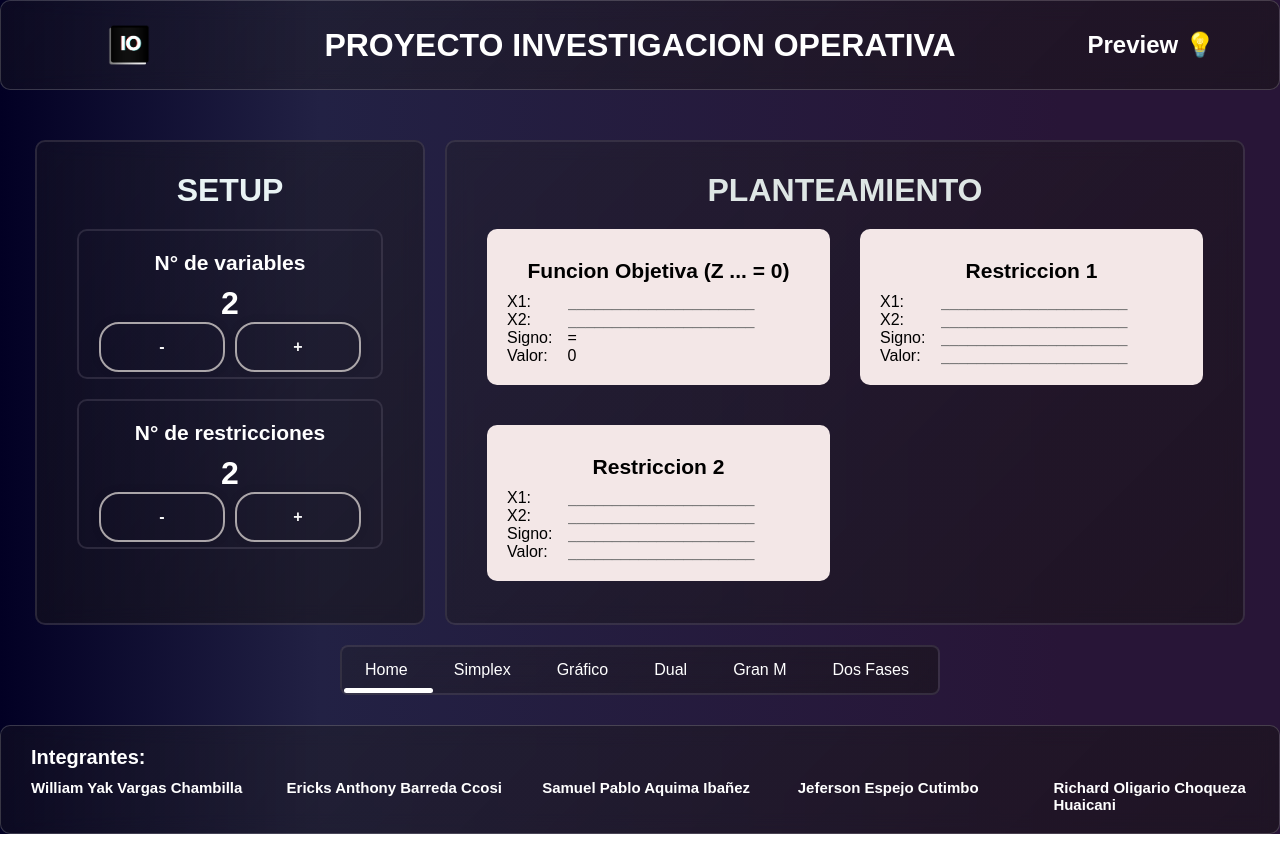
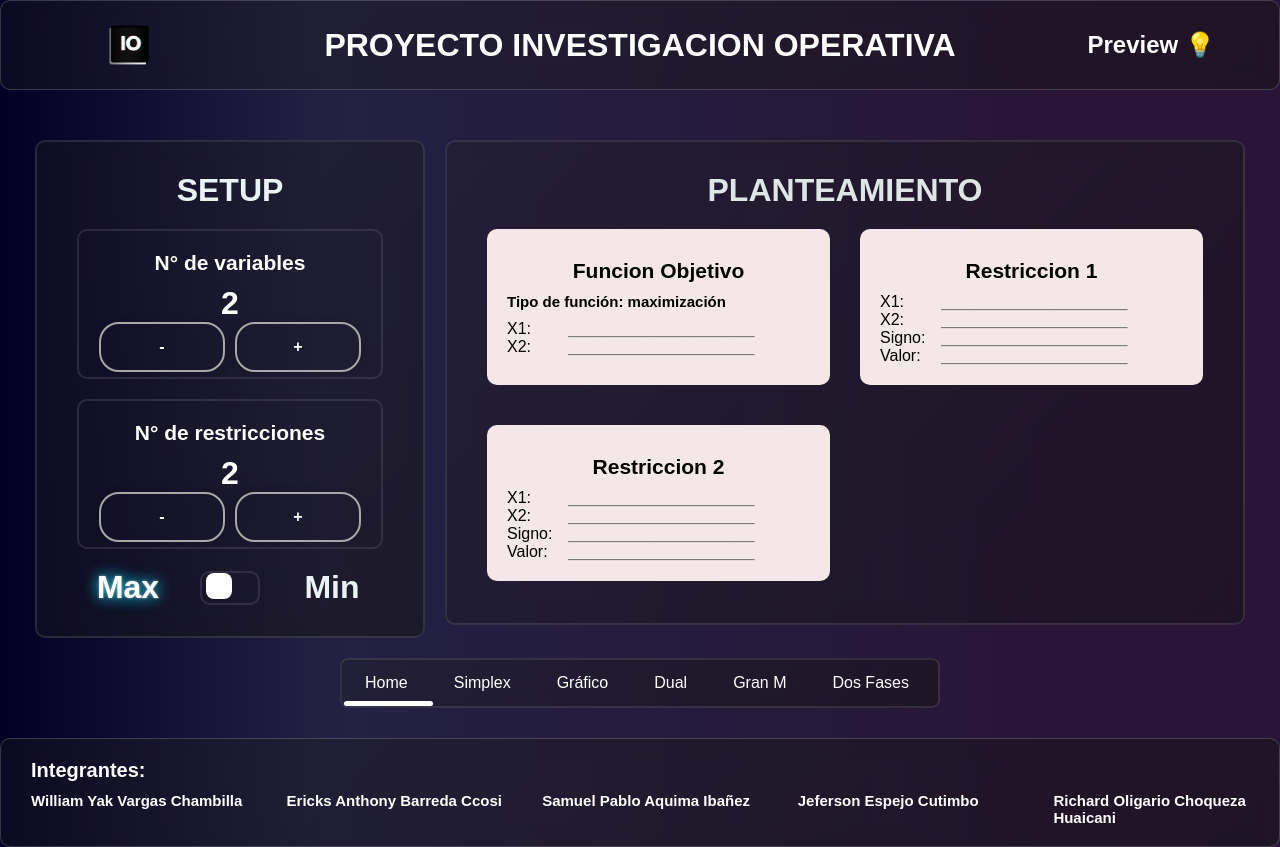
Before and after one commit to NexusOnePlus/react_app, a React (Vite) app: page / in a window 1280 px wide. Built offline with nearby package versions, Linux system fonts and the light colour scheme; a web font is replaced by a local one.

Commit message:
Bugs y feature max-min

```diff
--- a/public/components/context/context.jsx
+++ b/public/components/context/context.jsx
@@ -4,9 +4,10 @@ export const MatrixContext = createContext();
 
 export const MatrixProvider = ({children}) => {
   const [matrix, setMatrix] = useState([]);
+  const [min, setMin] = useState(false);
 
   return (
-    <MatrixContext.Provider value={{ matrix, setMatrix }}>
+    <MatrixContext.Provider value={{ matrix, setMatrix , min, setMin}}>
       {children}
     </MatrixContext.Provider>
   );
--- a/public/components/simplex/simplex.css
+++ b/public/components/simplex/simplex.css
@@ -28,7 +28,7 @@
 
 .matrices {
     display: grid;
-    grid-template-columns:  1fr 1fr 1fr;
+    grid-template-columns:  1fr 1fr  1fr;
     grid-column-gap: 30px;
 }
 .pasos {
--- a/public/components/simplex/simplex.jsx
+++ b/public/components/simplex/simplex.jsx
@@ -4,7 +4,7 @@ import './simplex.css';
 
 const Tablitas = ({ matrix }) => {
   const formatNumber = (num) => {
-    let signos = ['<=','<','>','>=','=']
+    let signos = ['<=', '<', '>', '>=', '=']
     if (signos.includes(num)) { return num }
     const number = parseFloat(num);
     if (Number.isInteger(number)) {
@@ -20,7 +20,7 @@ const Tablitas = ({ matrix }) => {
       {matrix.map((row, rowIndex) => (
         <div className='matrix-table' key={rowIndex}>
           {row.map((cell, cellIndex) => (
-            <span className="cell" key={cellIndex}>{ formatNumber(cell) } </span>
+            <span className="cell" key={cellIndex}>{ cellIndex == 0 || rowIndex == 0 ? cell : formatNumber(cell)} </span>
           ))}
         </div>
       ))}
@@ -28,28 +28,111 @@ const Tablitas = ({ matrix }) => {
   );
 };
 
-const operaciones = (nuevo, signos, matrix) => {
+const signal = (signos, min) => {
+  // console.log(signos)
+  if (min) {
+    return false;
+  }
+  let falso = false;
+    signos.forEach(
+      (signo, index) => {
+        if (signo === '<=' && index != 0) {
+          falso = true;
+        } else {
+          falso = false;
+        }
+      }
+    );
+
+  return falso;
+}
+
+const tipo = (nuevo) => {
+  //formateo de matriz
+  let nuevoConIdentidad;
+  // if (min) {
+  //   let holguras = nuevo.length;
+  //   let identidad = Array.from({ length: holguras }, (_, i) =>
+  //     Array.from({ length: holguras - 1 }, (_, j) => i === 0 ? 0 : (i - 1 === j ? 1 : 0))
+  //   );
+  //   nuevoConIdentidad = nuevo.map((fila, i) => {
+  //     let colita = fila[fila.length - 1];
+  //     let nuevafila = fila.slice(0, -1);
+  //     nuevafila = nuevafila.concat(identidad[i]);
+  //     nuevafila.push(colita)
+  //     return nuevafila;
+  //   });
+  //   nuevoConIdentidad = nuevoConIdentidad.forEach(
+  //     (value, index) => {
+  //       if (index > 0) {
+  //         value.forEach(
+  //           (valor, i) => {
+  //             valor = -valor
+  //           }
+  //         )
+  //       }
+  //     }
+  //   )
+
+  // } else {
+    let holguras = nuevo.length;
+    let identidad = Array.from({ length: holguras }, (_, i) =>
+      Array.from({ length: holguras - 1 }, (_, j) => i === 0 ? 0 : (i - 1 === j ? 1 : 0))
+    );
+    nuevoConIdentidad = nuevo.map((fila, i) => {
+      let colita = fila[fila.length - 1];
+      let nuevafila = fila.slice(0, -1);
+      nuevafila = nuevafila.concat(identidad[i]);
+      nuevafila.push(colita)
+      return nuevafila;
+    });
+    nuevoConIdentidad[0] = nuevoConIdentidad[0].map(valor => -valor);
+
+    // console.log(nuevoConIdentidad);
+  // }
+
+  return nuevoConIdentidad;
+}
+
+const fomateo = (nuevoConIdentidad) => {
+  let variables = nuevoConIdentidad[0].length - nuevoConIdentidad.length;
+  let a = 1,b = 1, c =1;
+  let barra = Array.from({length:nuevoConIdentidad[0].length + 1}, (i,j) => {
+      return j < variables ? `X${a++}` : (j == nuevoConIdentidad[0].length-1 ? '=' : ( j == nuevoConIdentidad[0].length ? 'R' : `S${b++}`));
+  })
+  barra.unshift(' ')
+  let lado = Array.from({length:variables}, (i,j) => {return j == 0? "Z" : `S${c++}`})
+  // let temp = structuredClone(nuevoConIdentidad);
+  // console.log("variables",variables, nuevoConIdentidad[0].length)
+  // console.log(lado)
+  // console.log(barra);
+
+  let temp = structuredClone(nuevoConIdentidad)
+  temp = temp.map((fila, i) => {
+    let colita = fila[fila.length - 1];
+        let nuevafila = fila.slice(0, -1);
+      nuevafila = nuevafila.concat('=');
+      nuevafila.push(colita)
+      nuevafila.unshift(lado[i])
+      return nuevafila;
+  })
+  temp.unshift(barra)
+  // console.log("temp",temp)
+  return temp
+}
+const operaciones = (nuevo, signos, matrix, min) => {
   const pasos = [];
-  let holguras = nuevo.length;
   nuevo = nuevo.map((fila, index) => {
     if (index === 0) {
       return fila;
     }
-      return fila.map((e) => (e >= 0 ? e : Math.abs(e)));
+    return fila.map((e) => (e >= 0 ? e : Math.abs(e)));
   });
-  // let identidad = Array.from({ length: holguras }, () => Array.from({ length: holguras }, () => 0));
-  let identidad = Array.from({ length: holguras }, (_, i) =>
-    Array.from({ length: holguras - 1 }, (_, j) => i === 0 ? 0 : (i - 1 === j ? 1 : 0))
-  );
-  let nuevoConIdentidad = nuevo.map((fila, i) => {
-    let colita = fila[fila.length - 1];
-    let nuevafila = fila.slice(0, -1);
-    nuevafila = nuevafila.concat(identidad[i]);
-    nuevafila.push(colita)
-    return nuevafila;
-  });
+
+  // pasos.push(structuredClone(nuevo))
+  let nuevoConIdentidad = tipo(nuevo)
+  pasos.push(structuredClone(fomateo(nuevoConIdentidad)));
   let negativos = true;
-  pasos.push(structuredClone(nuevoConIdentidad));
 
   while (negativos) {
     let pivote, pivot;
@@ -66,7 +149,7 @@ const operaciones = (nuevo, signos, matrix) => {
       //eligiendo fila pivote
       for (let i = 1, j = pivote, valor = Infinity; i < nuevoConIdentidad.length; i++) {
         if ((nuevoConIdentidad[i][nuevoConIdentidad[i].length - 1] / nuevoConIdentidad[i][j]) < valor && nuevoConIdentidad[i][j] > 0) {
-          valor = (nuevoConIdentidad[i][nuevoConIdentidad[i].length - 1]/nuevoConIdentidad[i][j]);
+          valor = (nuevoConIdentidad[i][nuevoConIdentidad[i].length - 1] / nuevoConIdentidad[i][j]);
           valor = parseFloat(valor.toFixed(2));
           pivot = i;
         }
@@ -74,13 +157,13 @@ const operaciones = (nuevo, signos, matrix) => {
       if (pivot != undefined) {
         let realpivot = [...nuevoConIdentidad[pivot]];
         // reduciendo a 1 la fila pivot
-        if(realpivot[pivote] != 1){
-        for (let i = 0; i < nuevoConIdentidad[pivot].length; i++) {
-          nuevoConIdentidad[pivot][i] = (nuevoConIdentidad[pivot][i] / realpivot[pivote]);
-          nuevoConIdentidad[pivot][i] = parseFloat(nuevoConIdentidad[pivot][i].toFixed(2));
+        if (realpivot[pivote] != 1) {
+          for (let i = 0; i < nuevoConIdentidad[pivot].length; i++) {
+            nuevoConIdentidad[pivot][i] = (nuevoConIdentidad[pivot][i] / realpivot[pivote]);
+            nuevoConIdentidad[pivot][i] = parseFloat(nuevoConIdentidad[pivot][i].toFixed(2));
+          }
         }
-        }
-        pasos.push(structuredClone(nuevoConIdentidad));
+        pasos.push(structuredClone(fomateo(nuevoConIdentidad)));
 
         // restaurando cambios a la copia de fila pivot
         realpivot = [...nuevoConIdentidad[pivot]];
@@ -89,7 +172,7 @@ const operaciones = (nuevo, signos, matrix) => {
         for (let i = 0; i < nuevoConIdentidad[0].length; i++) {
           nuevoConIdentidad[0][i] = nuevoConIdentidad[0][i] + (realpivot[i] * (sumaresta));
         }
-        pasos.push(structuredClone(nuevoConIdentidad));
+        pasos.push(structuredClone(fomateo(nuevoConIdentidad)));
         // limpiando la columna pivote
         for (let i = 1; i < nuevoConIdentidad.length; i++) {
           let a = nuevoConIdentidad[i][pivote];
@@ -99,14 +182,14 @@ const operaciones = (nuevo, signos, matrix) => {
             }
           }
         }
-        pasos.push(structuredClone(nuevoConIdentidad));
-      }else {
+        pasos.push(structuredClone(fomateo(nuevoConIdentidad)));
+      } else {
         negativos = false
       }
     }
   }
 
-  pasos.push(matrix);
+  // pasos.push(matrix);
   return pasos;
 };
 
@@ -115,7 +198,8 @@ const Proceso = () => {
   const [nuevo, setNuevo] = useState([]);
   const [matrices, setMatrices] = useState([]);
   const [signos, setSignos] = useState([]);
-
+  const { min } = useContext(MatrixContext);
+  const [senal, setSenal] = useState(false);
   const modifyMatrix = (matrix) => {
     const newMatrix = [];
     const newSignos = [];
@@ -141,15 +225,19 @@ const Proceso = () => {
 
   useEffect(() => {
     if (nuevo.length > 0 && signos.length > 0) {
-      setMatrices(operaciones(nuevo, signos, matrix));
+      setMatrices(operaciones(nuevo, signos, matrix, min));
+      console.log(min)
+      setSenal(signal(signos,min))
     }
-  }, [nuevo, signos, matrix]);
+  }, [nuevo, signos, matrix, min]);
 
   return (
     <div className="proceso">
       <h1 className="titu">SOLUCION SIMPLEX</h1>
-      <div className="matrices">
-        {matrices.length > 0 ? (
+      <h2 className="subtitu" style={{ marginBottom: '17px' }}> Tipo de función: {min ? "minimización" : "maximización"}</h2>
+      <div className="matrices">{
+        senal ? (
+        matrices.length > 0 ? (
           matrices.map((mat, index) => (
             <div key={index}>
               <h3 className="subtitu">Paso {index + 1}</h3>
@@ -158,7 +246,9 @@ const Proceso = () => {
           ))
         ) : (
           <h3 className="error">DATA NO ENCONTRADA</h3>
-        )}
+        ))
+        :  <h3 className="error">Metodo simplex no adecuado, verifique los signos de las restricciones o tipo de funcion </h3>
+      }
       </div>
     </div>
   );
--- a/public/components/ui/planteamiento.css
+++ b/public/components/ui/planteamiento.css
@@ -31,7 +31,9 @@
     margin: 10px 0px;
     color: #000
 }
-
+.hide {
+    display: none;
+}
 
 .cajaInfo {
     color: black;
--- a/public/components/ui/planteamiento.jsx
+++ b/public/components/ui/planteamiento.jsx
@@ -12,12 +12,15 @@ const Planteamiento = (props) => {
 
   const { setMatrix } = useContext(MatrixContext); // matriz general
 
+  const {setMin} = useContext(MatrixContext);
+
   useEffect(() => {
     if (cuadros.length != restricciones || cuadros[0].length != variables){
       setCuadros(Array.from ({ length: restricciones }, () => Array.from({ length: variables }, () => '')));
     }
     setMatrix(cuadros)
-  }, [props.variables, props.restricciones]);
+    setMin(props.tipo)
+  }, [props.variables, props.restricciones, props.tipo]);
 
   const handleVariableChange = (rowIndex, colIndex, event) => {
     const nuevoCuadro = [...cuadros];
@@ -36,11 +39,16 @@ const Planteamiento = (props) => {
           {cuadros.map((variablesRestriccion, rowIndex) => (
             <div className="cajaInfo" key={rowIndex}>
               <h1 className='sub2'>
-                {rowIndex === 0 ? "Funcion Objetiva (Z ... = 0)" : `Restriccion ${rowIndex}`}
+                {rowIndex === 0
+                ? `Funcion Objetivo `
+                : `Restriccion ${rowIndex}`}
               </h1 >
+              {rowIndex === 0 &&
+              <h1 style={{fontSize: '15px', textAlign: 'left', marginBottom: '10px'}}> Tipo de función: {props.tipo ? "minimización" : "maximización"}</h1>
+              }
               <div  >
                 {variablesRestriccion.map((variable, colIndex) => (
-                  <div key={colIndex} className="cajitas">
+                  <div key={colIndex} className={(rowIndex == 0) & (colIndex == variablesRestriccion.length-1 || colIndex == variablesRestriccion.length-2) ? 'hide' : 'cajitas' } >
                     <span className="input-title">
                       {colIndex === variablesRestriccion.length - 1 ? "Valor: " : (colIndex === variablesRestriccion.length - 2 ? "Signo:" : `X${colIndex + 1}: `)}
                     </span>
--- a/public/components/ui/setup.css
+++ b/public/components/ui/setup.css
@@ -19,6 +19,70 @@
     margin-right: 10px;
 }
 
+.setup .toggle {
+    display: grid;
+    grid-template-columns: 1fr 1fr 1fr;
+    align-items: center;
+}
+
+.setup .type {
+    align-content: center;
+    justify-self: center;
+    place-items: center;
+
+}
+.setup .switch {
+    position: relative;
+    display: inline-block;
+    width: 60px;
+    height: 34px;
+    /* background: red; */
+}
+.setup .switch input {
+    opacity: 0;
+    width: 0;
+    height: 0;
+}
+.setup .switch .slider {
+    position: absolute;
+    cursor: pointer;
+    top: 0;
+    left: 0;
+    right: 0;
+    bottom: 0;
+    background-color: transparent;
+    border-radius: 2px;
+    border: 2px solid #6c65774d;
+    border-radius: 10px;
+
+}
+
+/* .setup .switch input:checked + .slider {
+    box-shadow: 0 0 15px rgba(240, 240, 240, 0.7);
+} */
+
+
+.setup .switch .slider::before {
+    position: absolute;
+    content: "";
+    height: 26px;
+    width: 26px;
+    left: 4px;
+    bottom: 4px;
+    background-color: rgb(255, 255, 255);
+    border-radius: 8px;
+    transition: 0.4s;
+}
+.neon {
+    color: white;
+    text-shadow: 0 0 3px #dbe9e497, 0 0 15px #0dc8eda6, 0 0 15px #0dc8eda6;
+    transition: text-shadow 0.4s;
+  }
+
+input:checked + .slider::before {
+    transform: translateX(26px);
+    background-color: blue;
+}
 .setup.title {
     font-size: 36px;
     text-align: center;
--- a/public/components/ui/setup.jsx
+++ b/public/components/ui/setup.jsx
@@ -5,7 +5,8 @@ import './setup.css'
 
 const Setup = () => {
     const [variables, setVariables] = useLocalStorage('variables', 2)
-    const [restricciones, setRestricciones] = useLocalStorage('restricciones',2)
+    const [restricciones, setRestricciones] = useLocalStorage('restricciones', 2)
+    const [min, setMin] = useLocalStorage("min", false)
 
 
     const handleVariables = (value) => {
@@ -18,7 +19,10 @@ const Setup = () => {
             setRestricciones(restricciones + value);
         }
     };
-
+    const handleSwitch = () => {
+        setMin(!min)
+        // console.log(min)
+    }
     return (
         <div className="entorno">
             <div className="setup">
@@ -28,8 +32,8 @@ const Setup = () => {
                     <div className='input-box'>
                         <h1 className='count'>{variables}</h1>
                         <div className='botones'>
-                        <button onClick={() => handleVariables(-1)}>-</button>
-                        <button onClick={() => handleVariables(1)}>+</button>
+                            <button onClick={() => handleVariables(-1)}>-</button>
+                            <button onClick={() => handleVariables(1)}>+</button>
                         </div>
                     </div>
                 </div >
@@ -38,13 +42,24 @@ const Setup = () => {
                     <div className='input-box'>
                         <h1 className='count'>{restricciones}</h1>
                         <div className='botones'>
-                        <button onClick={() => handleRestricciones(-1)}>-</button>
-                        <button onClick={() => handleRestricciones(1)}>+</button>
+                            <button onClick={() => handleRestricciones(-1)}>-</button>
+                            <button onClick={() => handleRestricciones(1)}>+</button>
                         </div>
                     </div>
                 </div>
+                <div className='toggle'>
+                    <h1 className={min ? '' : 'neon'}> Max </h1>
+                    <div className='type'>
+                        <label className='switch'>
+                            <input type='checkbox' checked={min} onChange={() => handleSwitch()} />
+                            <span className='slider' />
+                        </label>
+                    </div>
+                    <h1 className={min ? 'neon' : ''}> Min </h1>
+                </div>
+
             </div>
-            <Planteamiento variables={variables} restricciones={restricciones} />
+            <Planteamiento variables={variables} restricciones={restricciones} tipo={min} />
         </div>
     );
 };
```
Also changed, not shown: public/components/dual/Dual.jsx (+13 -2 lines).
